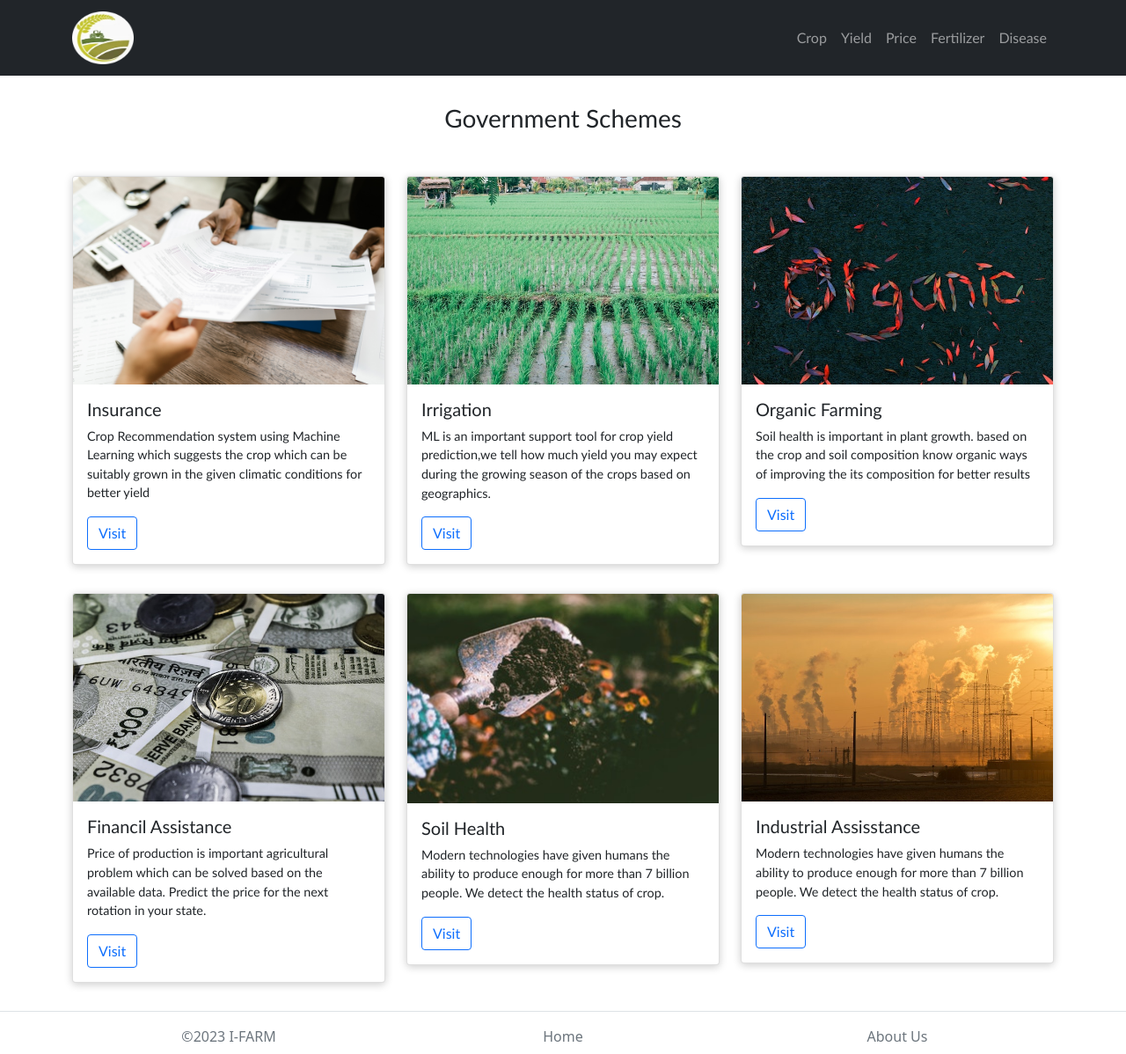
After one commit to Mohit-3430/AAC, a Flask app: page /gov-schemes in a window 1280 px wide. The commit adds this page. Shown: the whole page at 88% size. Run offline with Flask 2, Linux system fonts and the light colour scheme; parts of the project's set-up code (start-up, migrations or seed data) failed here and were passed over.

Commit message:
Added template for gov schemes

```diff
--- a/Web_App/app.py
+++ b/Web_App/app.py
@@ -124,6 +124,43 @@ def about_us():
     title='About Us'
 
     return render_template("AboutUs.html", title=title)
+
+@app.route("/gov-schemes")
+def gov_schemes():
+    title="Gov-Schemes"
+
+    return render_template("/gov_schemes/gov-schemes.html", title=title)
+
+@app.route("/gov-insurance")
+def gov_insurance():
+
+    return render_template("/gov_schemes/insurance.html")
+
+@app.route("/gov-irrigation")
+def gov_irrigation():
+
+    return render_template("/gov_schemes/irrigation.html")
+
+@app.route("/gov-organic")
+def gov_organic():
+
+    return render_template("/gov_schemes/organic.html")
+
+
+@app.route("/gov-soil")
+def gov_soil():
+
+    return render_template("/gov_schemes/soil-health.html")
+
+@app.route("/gov-power-assistance")
+def gov_power_assistance():
+
+    return render_template("/gov_schemes/power-assistance.html")
+
+@app.route("/gov-financial-assistance")
+def gov_financial_assistance():
+
+    return render_template("/gov_schemes/financial-assistance.html")
 
 # ========= Result pages =======
 @app.route("/crop-result", methods=["POST", "GET"])
--- a/Web_App/templates/base.html
+++ b/Web_App/templates/base.html
@@ -65,7 +65,7 @@
     <footer class="d-flex flex-wrap justify-content-between align-items-center mx-auto px-auto border-top">
         <div class="container">
             <div class="row">
-                <p class="col-lg-4 col-md-12 col-sm-12 col-xs-12 mb-0 text-muted text-center pt-3 ">©2021 I-FARM</p>
+                <p class="col-lg-4 col-md-12 col-sm-12 col-xs-12 mb-0 text-muted text-center pt-3 ">©2023 I-FARM</p>
                 <p class="col-lg-4 col-md-12 col-sm-12 col-xs-12 mb-0 pt-2"><a href="{{ url_for('home') }}"
                         class="nav-link text-muted text-center">Home</a></p>
                 <p class="col-lg-4 col-md-12 col-sm-12 col-xs-12 mb-0 pt-2"><a href="{{ url_for('about_us') }}"
--- /dev/null
+++ b/Web_App/templates/gov_schemes/gov-schemes.html
@@ -0,0 +1,112 @@
+{% extends 'base.html' %}
+
+{% block body %}
+
+<style>
+    .box-shadow {
+        box-shadow: 0px 2px 10px rgba(0, 0, 0, 0.2);
+    }
+</style>
+
+
+<section class="blog py-3 y-sm-0"
+    style="font-family: 'Gill Sans', 'Gill Sans MT', Calibri, 'Trebuchet MS', sans-serif;">
+    <div class="container justify-content-center">
+        <div class="row">
+            <h3 class="heading mb-sm-3 mb-3 text-center py-3">Government Schemes</h3>
+            <div class="col-lg-4 col-md-6 py-3 py-sm-3">
+                <div class="card box-shadow">
+                    <div class="img-effect">
+                        <img src="static/images/gov-schemes/insurance.jpg" class="card-img-top" alt="...">
+                    </div>
+                    <div class="card-body">
+                        <h5 class="card-title">Insurance</h5>
+                        <p class="card-text">Crop Recommendation system using Machine Learning which suggests the crop
+                            which can be
+                            suitably
+                            grown in the given climatic conditions for better yield
+                        </p>
+                        <a href="{{ url_for('gov_insurance') }}" class="btn btn-outline-primary">Visit</a>
+                    </div>
+                </div>
+            </div>
+            <div class="col-lg-4 col-md-6 py-3 py-sm-3">
+                <div class="card box-shadow">
+                    <div class="img-effect">
+                        <img src="static/images/gov-schemes/irrigation.jpg" class="card-img-top" alt="...">
+                    </div>
+                    <div class="card-body">
+                        <h5 class="card-title">Irrigation</h5>
+                        <p class="card-text">ML is an important support tool for crop yield prediction,we tell how much
+                            yield you may expect during the growing season of the crops based on geographics.</p>
+                        <a href="{{ url_for('gov_irrigation') }}" class="btn btn-outline-primary">Visit</a>
+                    </div>
+                </div>
+            </div>
+
+            <div class="col-lg-4 col-md-6 py-3 py-sm-3">
+                <div class="card box-shadow">
+                    <div class="img-effect">
+                        <img src="static/images/gov-schemes/organic.jpg" class="card-img-top" alt="...">
+                    </div>
+                    <div class="card-body">
+                        <h5 class="card-title">Organic Farming</h5>
+                        <p class="card-text">Soil health is important in plant growth.
+                            based on the crop and soil composition know organic ways of improving the its composition
+                            for better results
+                        </p>
+                        <a href="{{ url_for('gov_organic') }}" class="btn btn-outline-primary">Visit</a>
+                    </div>
+                </div>
+            </div>
+            <div class="col-lg-4 col-md-6 py-3 py-sm-3">
+                <div class="card box-shadow">
+                    <div class="img-effect">
+                        <img src="static/images/gov-schemes/finance.jpg" class="card-img-top" alt="...">
+                    </div>
+                    <div class="card-body">
+                        <h5 class="card-title">Financil Assistance</h5>
+                        <p class="card-text">Price of production is important agricultural problem which can be
+                            solved based on the available data. Predict the price for the next rotation in your state.
+                        </p>
+                        <a href="{{ url_for('gov_financial_assistance') }}" class="btn btn-outline-primary">Visit</a>
+                    </div>
+                </div>
+            </div>
+            <div class="col-lg-4 col-md-6 py-3 py-sm-3">
+                <div class="card box-shadow">
+                    <div class="img-effect">
+                        <img src="static/images/gov-schemes/soil.jpg" class="card-img-top" alt="...">
+                    </div>
+                    <div class="card-body">
+                        <h5 class="card-title">Soil Health</h5>
+                        <p class="card-text">Modern technologies have given humans the ability to produce enough for
+                            more than 7 billion people. We detect the health status of crop.</p>
+                        <a href="{{ url_for('gov_soil') }}" class="btn btn-outline-primary">Visit</a>
+                    </div>
+                </div>
+            </div>
+            <div class="col-lg-4 col-md-6 py-3 py-sm-3">
+                <div class="card box-shadow">
+                    <div class="img-effect">
+                        <img src="static/images/gov-schemes/power-plant.jpg" class="card-img-top" alt="...">
+                    </div>
+                    <div class="card-body">
+                        <h5 class="card-title">Industrial Assisstance</h5>
+                        <p class="card-text">Modern technologies have given humans the ability to produce enough for
+                            more than 7 billion people. We detect the health status of crop.</p>
+                        <a href="{{ url_for('gov_power_assistance') }}" class="btn btn-outline-primary">Visit</a>
+                    </div>
+                </div>
+            </div>
+        </div>
+    </div>
+</section>
+
+<script>
+    function btnClicked() {
+        window.location.href = "{{ url_for('about_us') }}";
+    }
+</script>
+
+{% endblock %}
--- a/Web_App/templates/index.html
+++ b/Web_App/templates/index.html
@@ -105,7 +105,7 @@
 					</div>
 				</div>
 			</div>
-			<!-- <div class="col-lg-3 col-md-6 py-sm-3">
+			<div class="col-lg-4 col-md-6 py-sm-3">
 				<div class="card box-shadow">
 					<div class="img-effect">
 						<img src="static/images/gov-schemes.jpg" class="card-img-top" alt="...">
@@ -114,10 +114,10 @@
 						<h5 class="card-title">Government Schemes</h5>
 						<p class="card-text">Modern technologies have given humans the ability to produce enough for
 							more than 7 billion people. We detect the health status of crop.</p>
-						<a href="{{ url_for('disease_predict') }}" class="btn btn-outline-primary">Visit</a>
+						<a href="{{ url_for('gov_schemes') }}" class="btn btn-outline-primary">Visit</a>
 					</div>
 				</div>
-			</div> -->
+			</div>
 		</div>
 	</div>
 </section>
```
Also changed, not shown: Web_App/templates/gov_schemes/financial-assistance.html (added, +43 -0 lines), Web_App/templates/gov_schemes/insurance.html (added, +43 -0 lines), Web_App/templates/gov_schemes/irrigation.html (added, +43 -0 lines), Web_App/templates/gov_schemes/organic.html (added, +43 -0 lines), Web_App/templates/gov_schemes/power-assistance.html (added, +43 -0 lines), Web_App/templates/gov_schemes/soil-health.html (added, +43 -0 lines), Web_App/static/images/gov-schemes.jpg, Web_App/static/images/gov-schemes/finance.jpg (added), Web_App/static/images/gov-schemes/insurance.jpg (added), Web_App/static/images/gov-schemes/irrigation.jpg (added), Web_App/static/images/gov-schemes/organic.jpg (added), Web_App/static/images/gov-schemes/power-plant.jpg (added), Web_App/static/images/gov-schemes/soil.jpg (renamed from Web_App/static/images/soil.jpg), Web_App/static/images/insurance.jpg (added), 1 more files.
